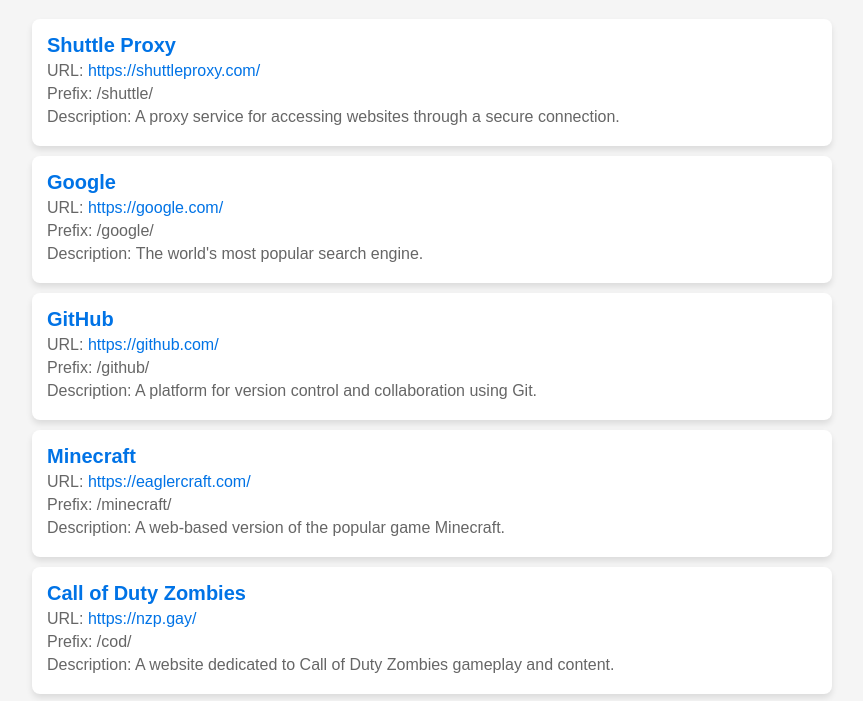
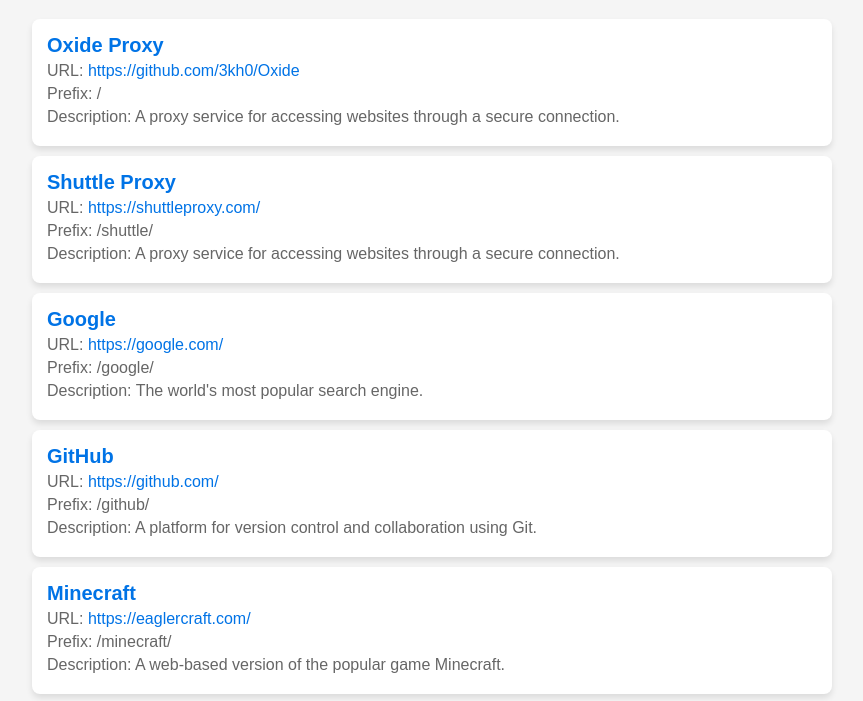
Before and after one commit to M1noa/Vercel-Web-Proxy, a website: page list.html in a window 1280 px wide. Shown: the part 81-782 px from the top of the page, without its empty margins (208-1071 px from the left). Drawn offline with Linux system fonts and the light colour scheme.

Commit message:
Update list.html

```diff
--- a/list.html
+++ b/list.html
@@ -44,6 +44,13 @@
 
   <div class="container">
     <h1>Proxy Redirects</h1>
+
+    <div class="link">
+      <h2><a href="/">Oxide Proxy</a></h2>
+      <p>URL: <a href="https://github.com/3kh0/Oxide" target="_blank">https://github.com/3kh0/Oxide</a></p>
+      <p>Prefix: /</p>
+      <p>Description: A proxy service for accessing websites through a secure connection.</p>
+    </div>
 
     <div class="link">
       <h2><a href="/shuttle/">Shuttle Proxy</a></h2>
```
